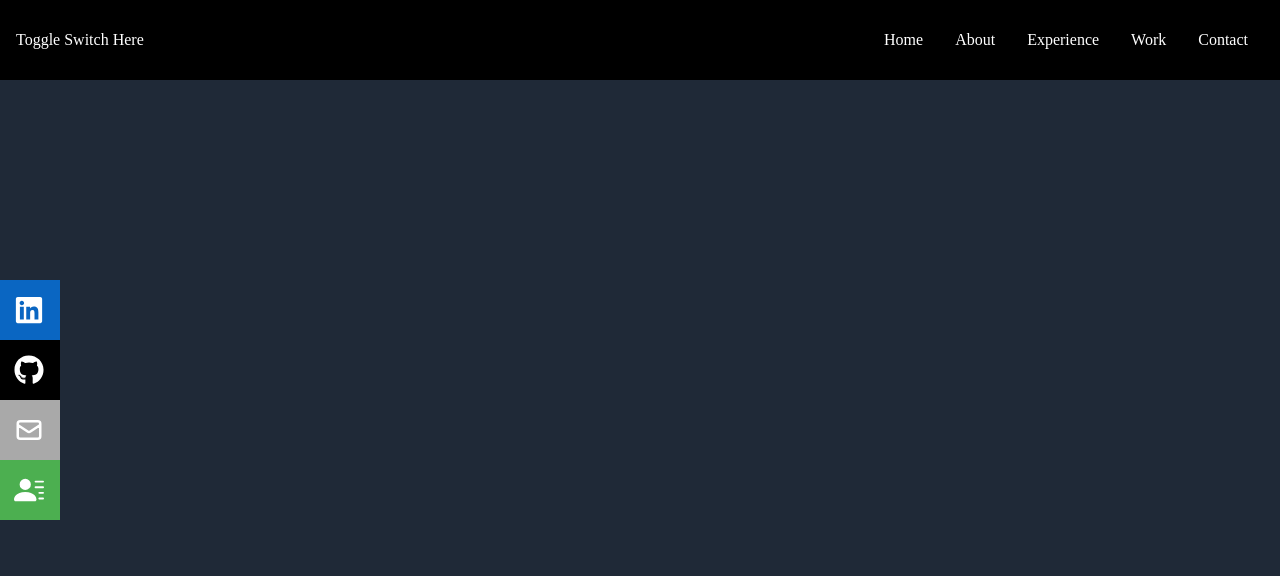
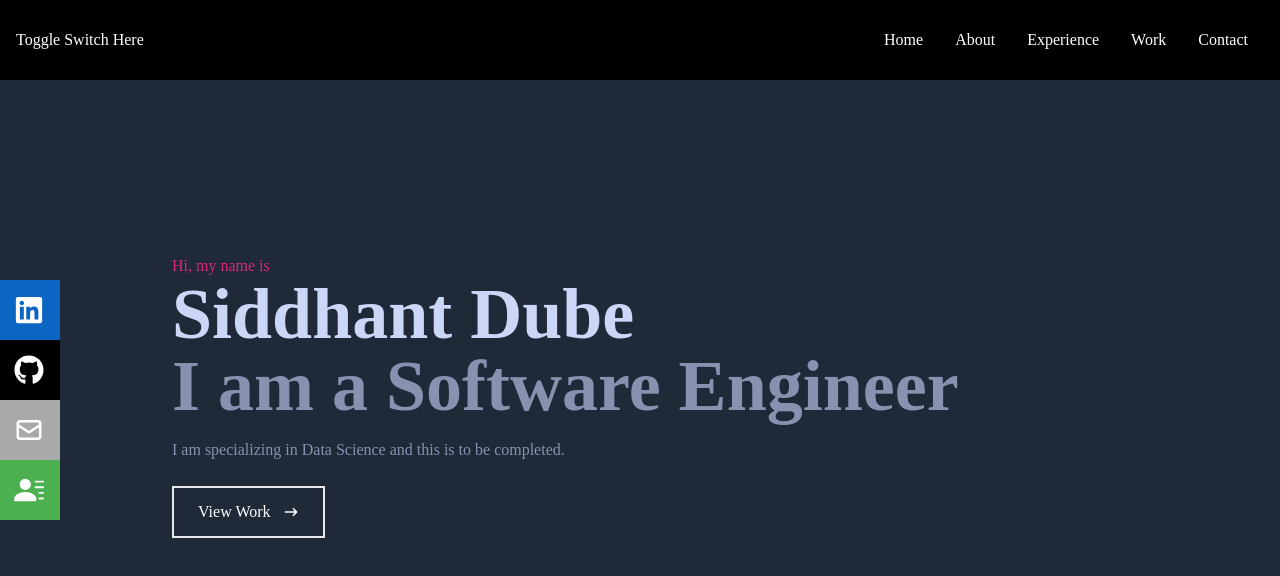
Before and after one commit to imsid22/imsid22.github.io, a React (Create React App) app in the folder portfolio/: page / in a window 1280 px wide. Shown: the top 576 px of the page. Built offline with nearby package versions, Linux system fonts and the light colour scheme; the HTML template or start-up script is replaced by a standard one.

Commit message:
feat: Completed the design of the home page

```diff
--- a/portfolio/src/components/Home.jsx
+++ b/portfolio/src/components/Home.jsx
@@ -4,7 +4,23 @@
 
 const Home = () => {
   return (
-    <div className='w-full h-screen bg-gray-800'>
+    <div name='home' className='w-full h-screen bg-gray-800'>
+
+      {/* container */}
+      <div className='max-w-[1000px] mx-auto px-8 flex flex-col justify-center h-full'>
+          <p className='text-pink-600 '>Hi, my name is</p>
+          <h1 className='text-4xl sm:text-7xl font-bold text-[#ccd6f6]'>Siddhant Dube</h1>
+          <h2 className='text-4xl sm:text-7xl font-bold text-[#8892b0]'>I am a Software Engineer</h2>
+          <p className='text-[#8892b0] py-4 max-w-[700px]'>I am specializing in Data Science and this is to be completed.</p>
+
+        <div>
+          <button className='text-white group border-2 px-6 py-3 my-2 flex items-center hover:bg-pink-600 hover:border-pink-600'>View Work
+          <span className='group-hover:rotate-90 duration-300'>
+          <HiArrowNarrowRight className='ml-3' />
+          </span>
+          </button>
+        </div>
+      </div>
 
     </div>
   )
```
